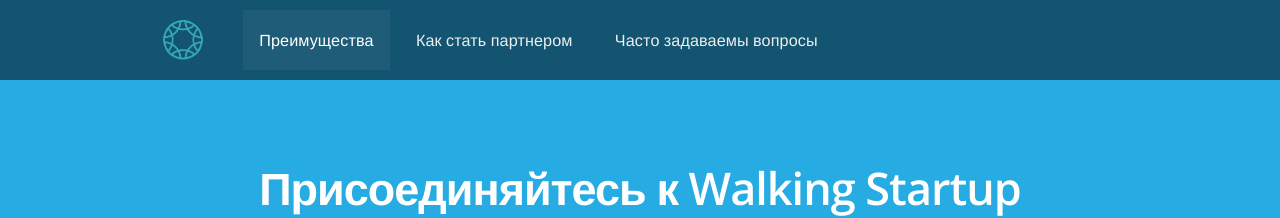
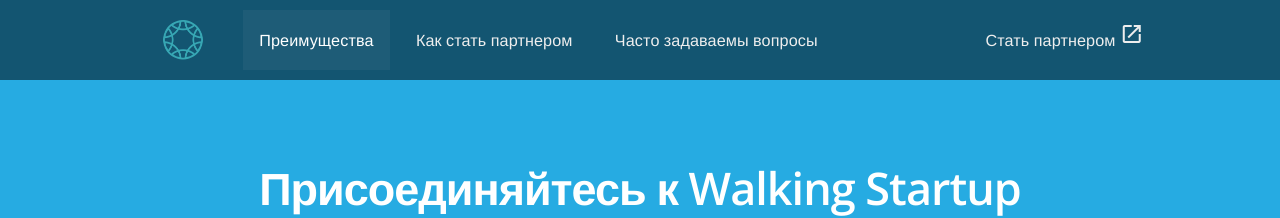
Before and after one commit to RakhimyanTim/partner.ws.github.io, a Jekyll site: the page built from pages/index.html, in a window 1280 px wide. Shown: the top 218 px of the page. Built offline with Jekyll 4.4.1, drawn with Linux system fonts in a browser that asks for light colours; nearby versions of some CDN libraries.

Commit message:
Update default.html

```diff
--- a/_layouts/default.html
+++ b/_layouts/default.html
@@ -33,6 +33,7 @@
 					</ul>
 
 					<ul class="user">
+						<li><a target="_blank" href="https://goo.gl/forms/Qqz8WIiHYNwmoeQU2">Стать партнером <i class="material-icons">open_in_new</i></a></li>
 
 					</ul>
 				</div>
```
